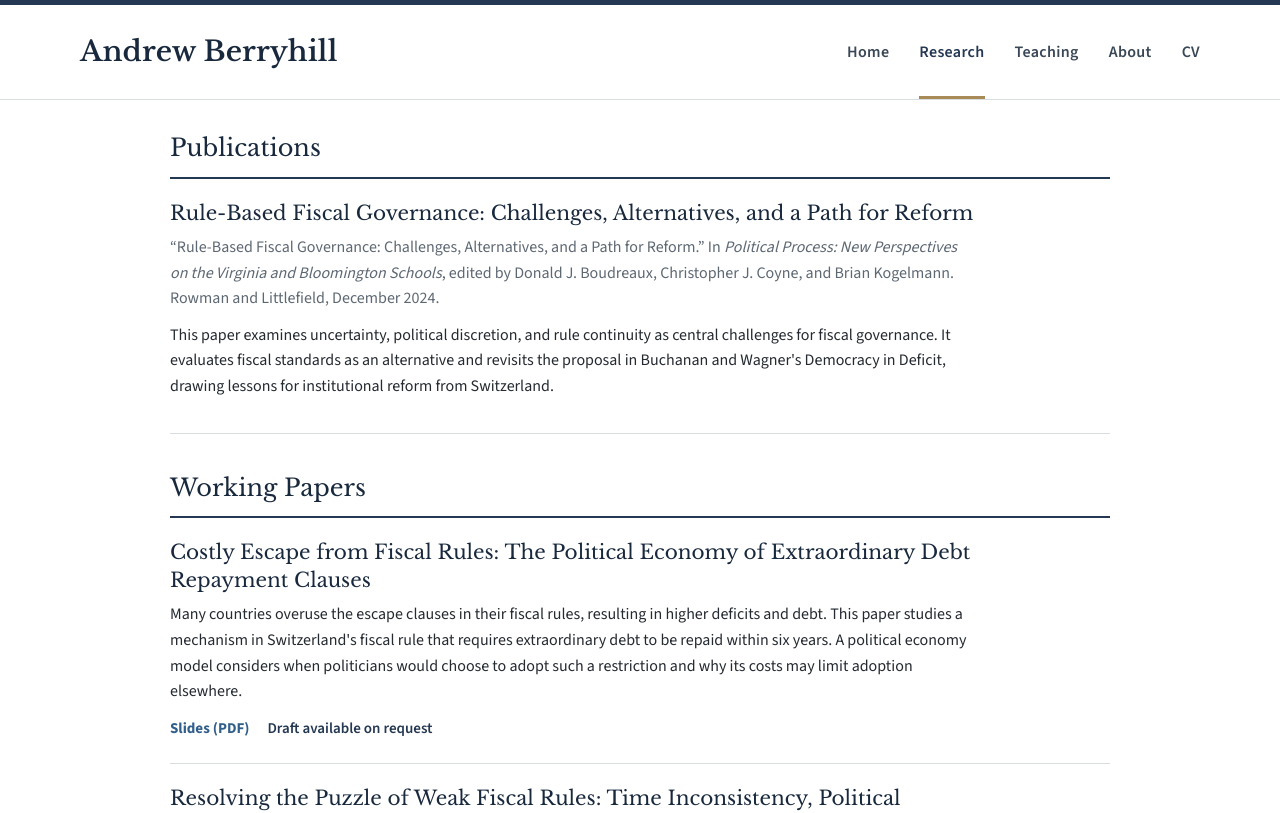
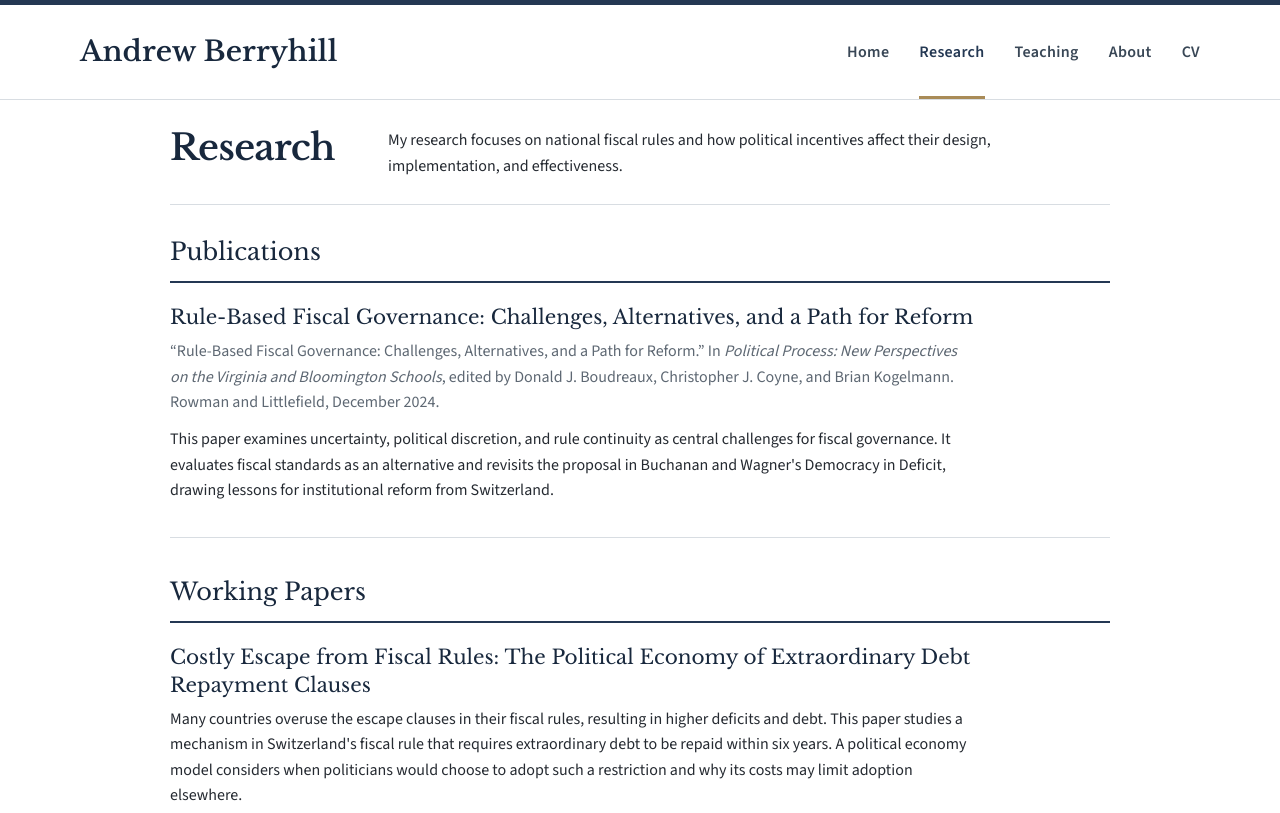
Before and after one commit to andrewberryhill/andrewberryhill.github.io, a Next.js app: page /research in a window 1280 px wide. Shown: the top 813 px of the page. Built offline with nearby package versions, Linux system fonts and the light colour scheme.

Commit message:
Restore research and teaching introductions

```diff
--- a/app/research/page.tsx
+++ b/app/research/page.tsx
@@ -96,7 +96,12 @@ export default function ResearchPage() {
     <main>
       <SiteHeader current="research" />
       <div className="inner-page compact-page research-page">
-        <h1 className="sr-only">Research</h1>
+        <header className="page-heading">
+          <h1>Research</h1>
+          <p>
+            My research focuses on national fiscal rules and how political incentives affect their design, implementation, and effectiveness.
+          </p>
+        </header>
 
         <div className="research-sections">
           {researchSections.map((section) => (
--- a/app/teaching/page.tsx
+++ b/app/teaching/page.tsx
@@ -11,7 +11,12 @@ export default function TeachingPage() {
     <main>
       <SiteHeader current="teaching" />
       <div className="inner-page compact-page teaching-page">
-        <h1 className="sr-only">Teaching</h1>
+        <header className="page-heading">
+          <h1>Teaching</h1>
+          <p>
+            I teach undergraduate economics at Rocky Mountain College. Before joining Rocky, I taught in the Department of Economics at Indiana University.
+          </p>
+        </header>
 
         <section className="teaching-section" aria-label="Teaching experience">
           <div className="course-columns">
```
